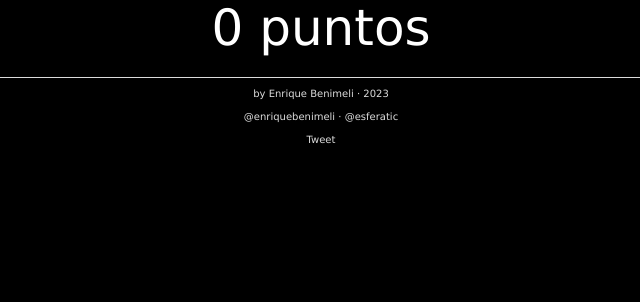
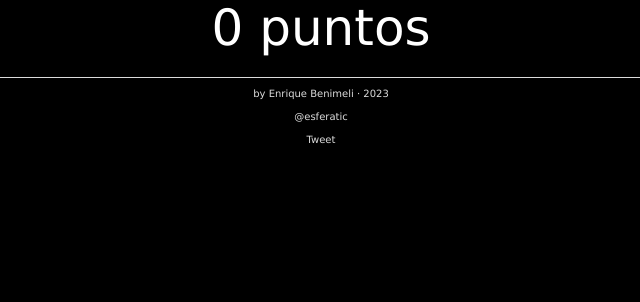
Before and after one commit to ebenimeli/Shuffled, a PHP site: page / in a window 1280 px wide. Shown: the part 441-743 px from the top of the page, without its empty margins (319-959 px from the left). Run offline with PHP 8.4, Linux system fonts and the light colour scheme; some libraries are stand-ins or nearby versions.

Commit message:
Removed Twitter account

```diff
--- a/index.php
+++ b/index.php
@@ -89,7 +89,6 @@ for ( var i = 0; i < dictionary.length; i++ ) {
 <div id = 'credits'>
 <span>by <a href = 'https://www.ebenimeli.org' target = '_blank'>Enrique Benimeli</a> · 2023</span>
 <span>
-    <a href = 'https://twitter.com/enriquebenimeli' target = '_blank'>@enriquebenimeli</a> ·
     <a href = 'https://twitter.com/esferatic' target = '_blank'>@esferatic</a>
 </span>
 <span>
```
